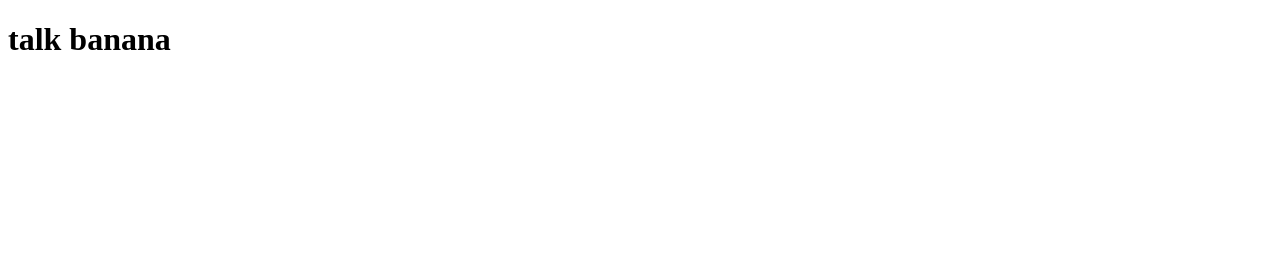
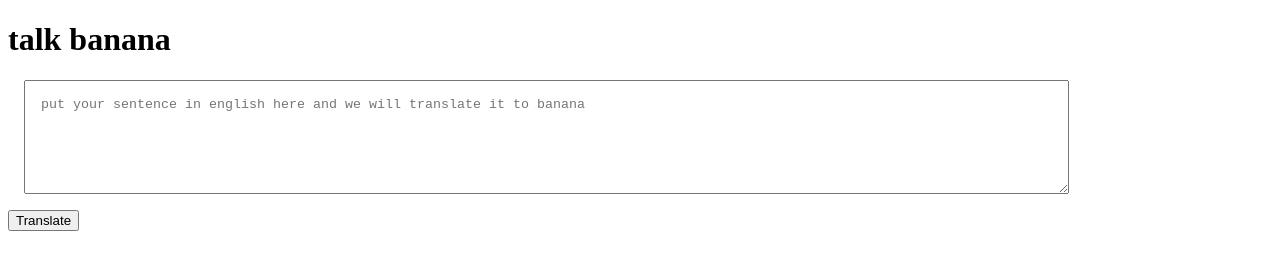
Before and after one commit to gkk12/markSix-banana-speak, a plain HTML site: page index.html in a window 1280 px wide. Drawn offline with Linux system fonts and the light colour scheme.

Commit message:
taking changes from the user

```diff
--- a/app.js
+++ b/app.js
@@ -0,0 +1,9 @@
+var btnTranslate = document.querySelector("#btn-translate");
+var txtInput = document.querySelector("#txt-input");
+
+btnTranslate.addEventListener("click", clickHandler)
+
+function clickHandler() {
+
+        console.log(txtInput.value);
+};
--- a/index.html
+++ b/index.html
@@ -5,11 +5,21 @@
     <meta http-equiv="X-UA-Compatible" content="IE=edge">
     <meta name="viewport" content="width=device-width, initial-scale=1.0">
     <title>banana speak</title>
+    <style>
+        textarea{
+            width: 80%;
+            margin: 1rem;
+            padding: 1rem;
+            height: 10vh;
+            display: block;
+        }
 
+    </style>
 </head>
 <body>
     <h1> talk banana</h1>
-
+    <textarea id="txt-input" placeholder="put your sentence in english here and we will translate it to banana"></textarea>
+    <button id="btn-translate">Translate</button>
     <script src="app.js" type="text/javascript">
     </script>
 </body>
```
